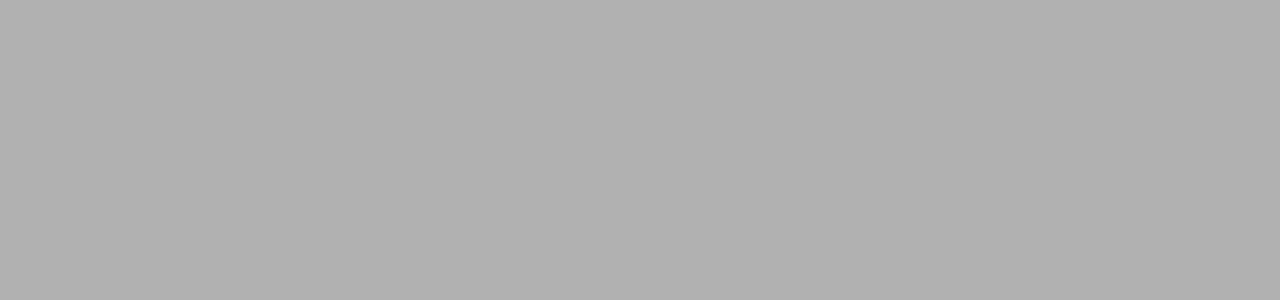
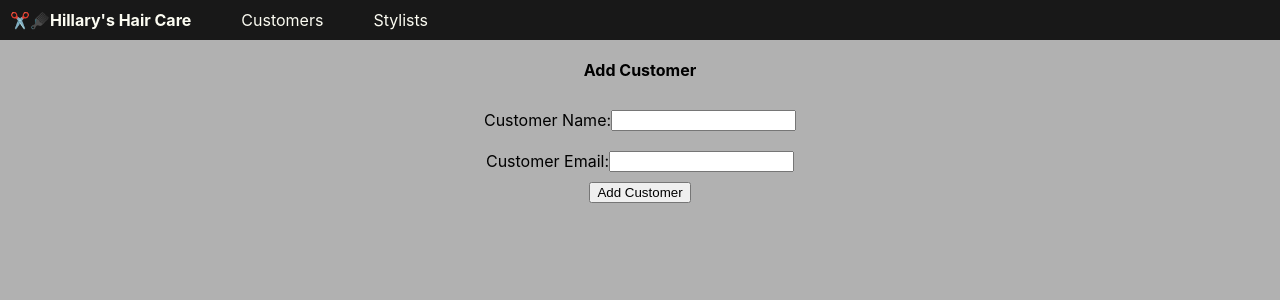
Before and after one commit to rebeccahrobison/HillarysHairCare, a React (Create React App) app in the folder client/: page /customers/add in a window 1280 px wide. Before the commit this address had no page. Shown: the top 300 px of the page. Built offline with nearby package versions, Linux system fonts and the light colour scheme.

Commit message:
Added Add Customer view and functionality

```diff
--- /dev/null
+++ b/client/src/components/customers/AddCustomer.js
@@ -0,0 +1,34 @@
+import { useState } from "react"
+import { useNavigate } from "react-router-dom"
+import { addCustomer } from "../../data/customersData"
+
+export const AddCustomer = () => {
+  const [customerName, setCustomerName] = useState("")
+  const [customerEmail, setCustomerEmail] = useState("")
+  const navigate = useNavigate()
+
+  const handleAddCustomerBtn = (e) => {
+    e.preventDefault()
+
+    const customerToAdd = {
+      name: customerName,
+      email: customerEmail
+    }
+
+    addCustomer(customerToAdd).then(() => navigate("/customers"))
+  }
+  return (
+    <div className="container">
+      <h4>Add Customer</h4>
+      <div className="form-container">
+        <div>Customer Name: </div>
+        <input type="text" onChange={e => setCustomerName(e.target.value)} />
+      </div>
+      <div className="form-container">
+        <div>Customer Email: </div>
+        <input type="email" onChange={e => setCustomerEmail(e.target.value)} />
+      </div>
+      <button onClick={e => handleAddCustomerBtn(e)}>Add Customer</button>
+    </div>
+  )
+}
--- a/client/src/components/customers/CustomersList.js
+++ b/client/src/components/customers/CustomersList.js
@@ -1,20 +1,27 @@
 import { useEffect, useState } from "react"
 import { getCustomers } from "../../data/customersData"
-import { Link } from "react-router-dom"
+import { Link, useNavigate } from "react-router-dom"
 import { formatTimestamp } from "../formatTimestamp"
 
 export const CustomersList = () => {
   const [customers, setCustomers] = useState([])
+  const navigate = useNavigate()
 
   useEffect(() => {
     getCustomers().then(arr => setCustomers(arr))
   }, [])
 
+  const handleAddCustomerBtn = (e) => {
+    e.preventDefault()
+
+    navigate("/customers/add")
+  }
+
   return (
     <div className="container">
       <div className="appts-header">
         <h4>Customers</h4>
-        {/* <button className="add-btn" onClick={e => handleAddStylistBtn(e)}>Add Stylist</button> */}
+        <button className="add-btn" onClick={e => handleAddCustomerBtn(e)}>Add Customer</button>
       </div>
       <div className="table-container">
         <table>
--- a/client/src/data/customersData.js
+++ b/client/src/data/customersData.js
@@ -3,3 +3,13 @@ const _apiUrl = "/api/customers";
 export const getCustomers = () => {
   return fetch(`${_apiUrl}`).then(res => res.json())
 }
+
+export const addCustomer = (customerObj) => {
+  return fetch(`${_apiUrl}`, {
+    method: "POST",
+    headers: {
+      "Content-Type": "application/json",
+    },
+    body: JSON.stringify(customerObj)
+  })
+}
--- a/client/src/index.js
+++ b/client/src/index.js
@@ -9,6 +9,7 @@ import { AddAppointment } from './components/appointments/AddAppointment';
 import { StylistsList } from './components/stylists/StylistsList';
 import { AddStylist } from './components/stylists/AddStylist';
 import { CustomersList } from './components/customers/CustomersList';
+import { AddCustomer } from './components/customers/AddCustomer';
 
 const root = ReactDOM.createRoot(document.getElementById('root'));
 root.render(
@@ -22,6 +23,7 @@ root.render(
         </Route>
         <Route path="customers">
           <Route index element={<CustomersList />} />
+          <Route path='add' element={<AddCustomer />}/>
         </Route>
         <Route path="stylists">
           <Route index element={<StylistsList />} />
```
Also changed, not shown: 1 other file (tests, documents, lock files or other folders).
